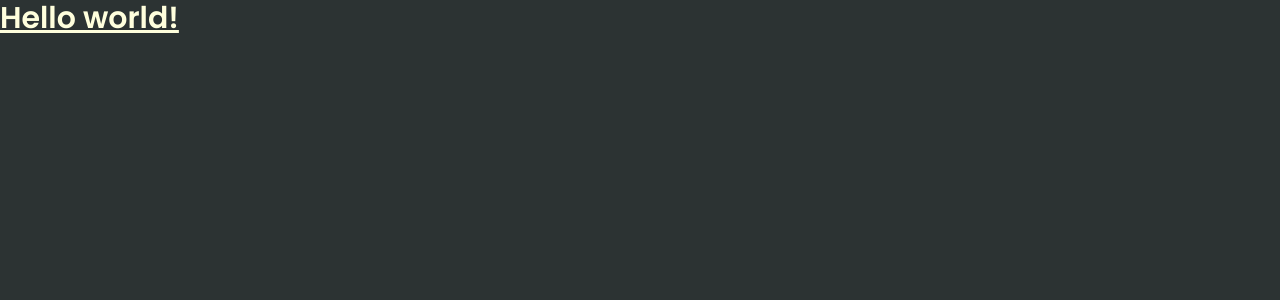
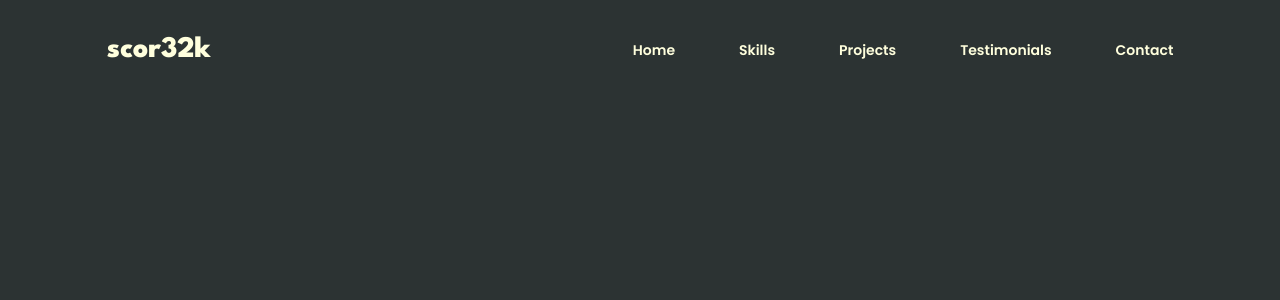
Before and after one commit to scorcism/portfolio, a React (Create React App) app: page / in a window 1280 px wide. Shown: the top 300 px of the page. Built offline with nearby package versions, Linux system fonts and the light colour scheme.

Commit message:
header ip

```diff
--- a/package.json
+++ b/package.json
@@ -6,8 +6,11 @@
     "@testing-library/jest-dom": "^5.17.0",
     "@testing-library/react": "^13.4.0",
     "@testing-library/user-event": "^13.5.0",
+    "framer-motion": "^10.16.4",
     "react": "^18.2.0",
+    "react-anchor-link-smooth-scroll": "^1.0.12",
     "react-dom": "^18.2.0",
+    "react-router-dom": "^6.15.0",
     "react-scripts": "5.0.1",
     "web-vitals": "^2.1.4"
   },
--- a/public/index.html
+++ b/public/index.html
@@ -16,7 +16,7 @@
   <meta name="language" content="English">
   <meta name="author" content="Abhishek Pathak">
 
-  <title>React App</title>
+  <title>Abhishek Pathak | Developer </title>
 </head>
 
 <body>
--- a/src/App.js
+++ b/src/App.js
@@ -1,7 +1,15 @@
+import { BrowserRouter, Route, Routes } from "react-router-dom";
+import Home from "./Pages/Home/Home";
+import Blog from "./Pages/Blog/Home";
+
 export default function App() {
+
   return (
-    <h1 className="text-3xl font-bold underline">
-      Hello world!
-    </h1>
+    <BrowserRouter>
+      <Routes>
+        <Route path="/" element={<Home />} />
+        <Route path="/blogs" element={<Blog />} />
+      </Routes>
+    </BrowserRouter>
   )
 }
--- /dev/null
+++ b/src/Pages/Blog/Home.jsx
@@ -0,0 +1,9 @@
+const Blog = ()=>{
+    return (
+        <>
+        Blogs
+        </>
+    )
+}
+
+export default Blog;
--- /dev/null
+++ b/src/Pages/Home/Components/Navbar.jsx
@@ -0,0 +1,62 @@
+import { useState } from "react";
+import AnchorLink from "react-anchor-link-smooth-scroll";
+import useMediaQuery from "../../../hooks/useMediaQuery";
+
+
+const Link = ({ page, selectedPage, setSelectedPage }) => {
+    const lowerCasePage = page.toLowerCase();
+
+    return (
+        <AnchorLink className={`${selectedPage === lowerCasePage ? "text-gold" : ""} hover:text-gold text-white transition duration-300`}
+            href={`#${lowerCasePage}`}
+            onClick={() => { setSelectedPage(lowerCasePage) }}
+        >
+            {page}
+        </AnchorLink>
+    )
+}
+
+const Navbar = ({ isTopOfPage, selectedPage, setSelectedPage }) => {
+
+    const [isMenuToggled, setIsMenuToggled] = useState(false);
+    const isAboveMediumScreens = useMediaQuery("(min-width: 768px)");
+    const navbarBackground = isTopOfPage ? "" :
+        "bg-red"
+
+    return (
+        <nav className={`${navbarBackground} z-40 w-full fixed top-0 py-8`}>
+            <div className="flex items-center justify-between mx-auto w-5/6">
+                <h4 className="font-League-Spartan text-3xl font-bold">
+                    scor32k
+                </h4>
+
+            {/* DESKTOP */}
+            {
+                isAboveMediumScreens ?
+                (
+                    <div className="flex justify-between gap-16 font-opensans text-sm font-semibold">
+                            <Link page="Home" selectedPage={selectedPage} setSelectedPage={setSelectedPage} />
+                            <Link page="Skills" selectedPage={selectedPage} setSelectedPage={setSelectedPage} />
+                            <Link page="Projects" selectedPage={selectedPage} setSelectedPage={setSelectedPage} />
+                            <Link page="Testimonials" selectedPage={selectedPage} setSelectedPage={setSelectedPage} />
+                            <Link page="Contact" selectedPage={selectedPage} setSelectedPage={setSelectedPage} />
+                        </div>
+                )
+                :
+                (
+                    <button
+                                className="rounded-full bg-red p-2 "
+                                onClick={() => setIsMenuToggled(!isMenuToggled)}
+                            >
+                                clicl
+                            </button>
+                )
+            }
+
+
+            </div>
+        </nav>
+    )
+}
+
+export default Navbar;
--- /dev/null
+++ b/src/Pages/Home/Home.jsx
@@ -0,0 +1,37 @@
+import { useEffect, useState } from "react";
+import useMediaQuery from '../../hooks/useMediaQuery'
+import Navbar from "./Components/Navbar";
+
+const Home = () => {
+
+    const [selectedPage, setSelectedPage] = useState("home");
+    const isAboveMediumScreens = useMediaQuery("(min-width: 1060px)");
+    const [isTopOfPage, setIsTopOfPage] = useState(true);
+
+    useEffect(() => {
+        const handleScroll = () => {
+            if (window.screenY === 0) {
+                setIsTopOfPage(true);
+            }
+            if (window.screenY !== 0) {
+                setIsTopOfPage(false);
+            }
+            window.addEventListener("scroll", handleScroll);
+            return () => window.removeEventListener("scroll", handleScroll)
+        }
+    }, [])
+
+    return (
+        <>
+            <div className="app bg-gray">
+                <Navbar
+                    isTopOfPage={isTopOfPage}
+                    selectedPage={selectedPage}
+                    setSelectedPage={setSelectedPage}
+                />
+
+            </div>
+        </>
+    )
+}
+export default Home;
--- /dev/null
+++ b/src/hooks/useMediaQuery.jsx
@@ -0,0 +1,20 @@
+import { useState, useEffect } from "react";
+
+const useMediaQuery = (query) => {
+    const [matches, setMatches] = useState(false);
+
+    useEffect(() => {
+
+        const media = window.matchMedia(query);
+        if (media.matches !== matches) {
+            setMatches(media.matches);
+        }
+        const listener = () => setMatches(media.matches);
+        window.addEventListener("resize", listener);
+        return () => window.removeEventListener("resize", listener);
+
+    }, [matches, query]);
+
+    return matches;
+}
+export default useMediaQuery;
--- a/src/index.css
+++ b/src/index.css
@@ -19,5 +19,6 @@ body,
     height: 100%;
     background-color: #2c3333;
     font-family: 'Poppins', "sans-serif";
+    color: #ffffdd;
     @apply text-white;
 }
--- a/src/index.js
+++ b/src/index.js
@@ -10,8 +10,4 @@ root.render(
     <App />
   </React.StrictMode>
 );
-
-// If you want to start measuring performance in your app, pass a function
-// to log results (for example: reportWebVitals(console.log))
-// or send to an analytics endpoint. Learn more: https://bit.ly/CRA-vitals
 reportWebVitals();
--- a/tailwind.config.js
+++ b/tailwind.config.js
@@ -12,7 +12,7 @@ module.exports = {
       },
       fontFamily: {
         Poppins: ['Poppins', "sans-serif"],
-        "League Spartan": ['League Spartan', "sans-serif"],
+        "League-Spartan": ['League Spartan', "sans-serif"],
         Satisfy: ['Satisfy',"serif"]
       },
       backgroundImage: (theme) => ({
```
Also changed, not shown: 1 other file (tests, documents, lock files or other folders).
